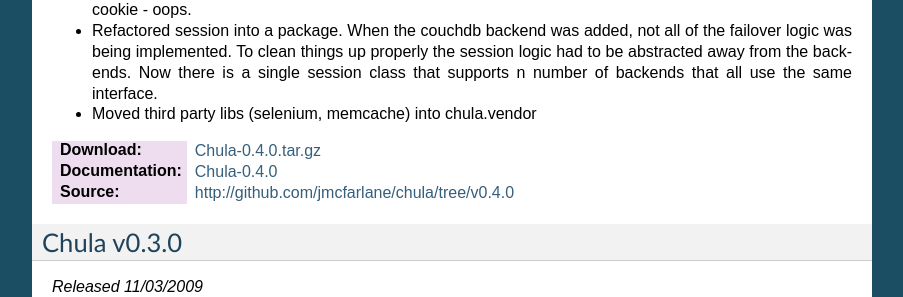
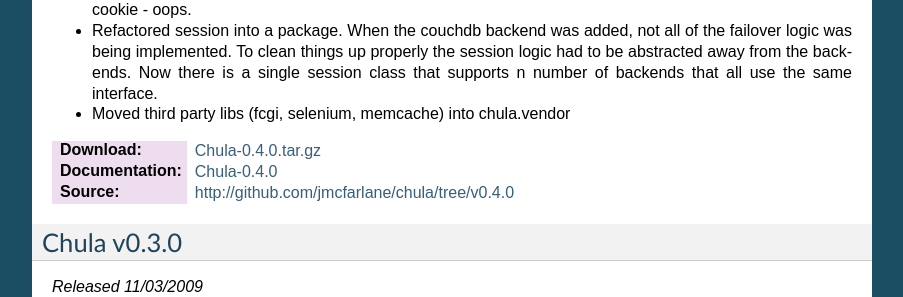
Before and after one commit to jmcfarlane/chula, a Sphinx documentation site: the page built from docs/changelog.rst, in a window 1280 px wide and 900 px high, scrolled down 1629 px. Shown: the part 155-452 px from the top of the window, without its empty margins (198-1101 px from the left). Built offline with Sphinx 7.4.7, drawn with Linux system fonts in a browser that asks for light colours.

Commit message:
Fix changelog omission (fcgi vendor move not mentioned)

```diff
--- a/docs/changelog.rst
+++ b/docs/changelog.rst
@@ -100,7 +100,7 @@
   things up properly the session logic had to be abstracted away from
   the backends. Now there is a single session class that supports n
   number of backends that all use the same interface.
-* Moved third party libs (selenium, memcache) into chula.vendor
+* Moved third party libs (fcgi, selenium, memcache) into chula.vendor
 
 :Download: `Chula-0.4.0.tar.gz </downloads/Chula-0.4.0.tar.gz>`_
 :Documentation: `Chula-0.4.0 </0.4.0/>`_
```
